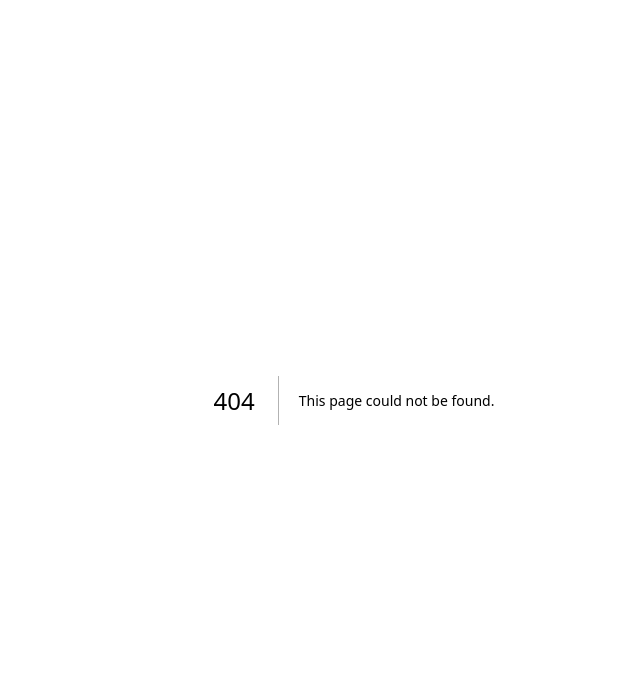
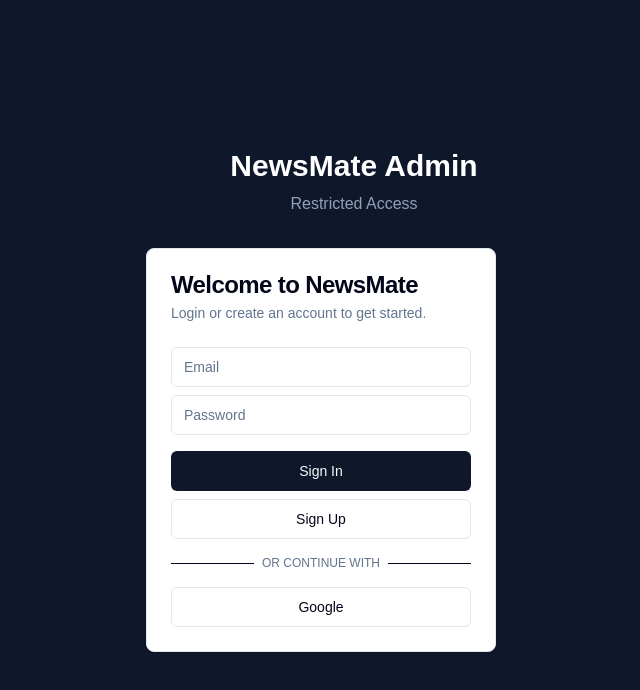
Before and after one commit to rusloc/newsmate, a Next.js app: page /admin-login in a window 1280 px wide. Before the commit this address had no page. Shown: the top 690 px of the page, without its empty margins (286-926 px from the left). Built offline with nearby package versions, Linux system fonts and the light colour scheme; no server answers.

Commit message:
Feat: Implement separate admin login flow

```diff
--- /dev/null
+++ b/src/app/admin-login/page.tsx
@@ -0,0 +1,15 @@
+import AuthForm from '@/components/auth-form'
+
+export default function AdminLoginPage() {
+    return (
+        <div className="min-h-screen flex items-center justify-center bg-slate-900">
+            <div className="w-full max-w-md p-4">
+                <div className="text-center mb-8">
+                    <h1 className="text-3xl font-bold text-white">NewsMate Admin</h1>
+                    <p className="text-slate-400 mt-2">Restricted Access</p>
+                </div>
+                <AuthForm redirectTo="/admin" />
+            </div>
+        </div>
+    )
+}
--- a/src/app/dashboard/page.tsx
+++ b/src/app/dashboard/page.tsx
@@ -1,6 +1,6 @@
 import SummaryFeed from '@/components/dashboard/summary-feed'
 import { Button } from '@/components/ui/button'
-import { LogOut, Settings } from 'lucide-react'
+import { LogOut } from 'lucide-react'
 import Link from 'next/link'
 
 export default function DashboardPage() {
@@ -10,12 +10,7 @@
                 <div className="container mx-auto px-4 h-16 flex items-center justify-between">
                     <div className="font-bold text-xl text-slate-900">NewsMate</div>
                     <div className="flex items-center gap-4">
-                        <Link href="/admin">
-                            <Button variant="ghost" size="sm">
-                                <Settings className="w-4 h-4 mr-2" />
-                                Admin
-                            </Button>
-                        </Link>
+
                         <form action="/auth/signout" method="post">
                             <Button variant="ghost" size="sm">
                                 <LogOut className="w-4 h-4 mr-2" />
--- a/src/components/auth-form.tsx
+++ b/src/components/auth-form.tsx
@@ -7,7 +7,11 @@
 import { Card, CardContent, CardDescription, CardHeader, CardTitle } from '@/components/ui/card'
 import { useRouter } from 'next/navigation'
 
-export default function AuthForm() {
+interface AuthFormProps {
+    redirectTo?: string
+}
+
+export default function AuthForm({ redirectTo = '/dashboard' }: AuthFormProps) {
     const [email, setEmail] = useState('')
     const [password, setPassword] = useState('')
     const [otp, setOtp] = useState('')
@@ -43,7 +47,7 @@
         if (error) setMessage(error.message)
         else {
             setMessage('Logged in successfully!')
-            router.push('/dashboard')
+            router.push(redirectTo)
             router.refresh()
         }
         setLoading(false)
@@ -97,7 +101,7 @@
             setMessage(error.message)
         } else {
             setMessage('Email verified! Logging you in...')
-            router.push('/dashboard')
+            router.push(redirectTo)
             router.refresh()
         }
         setLoading(false)
```
